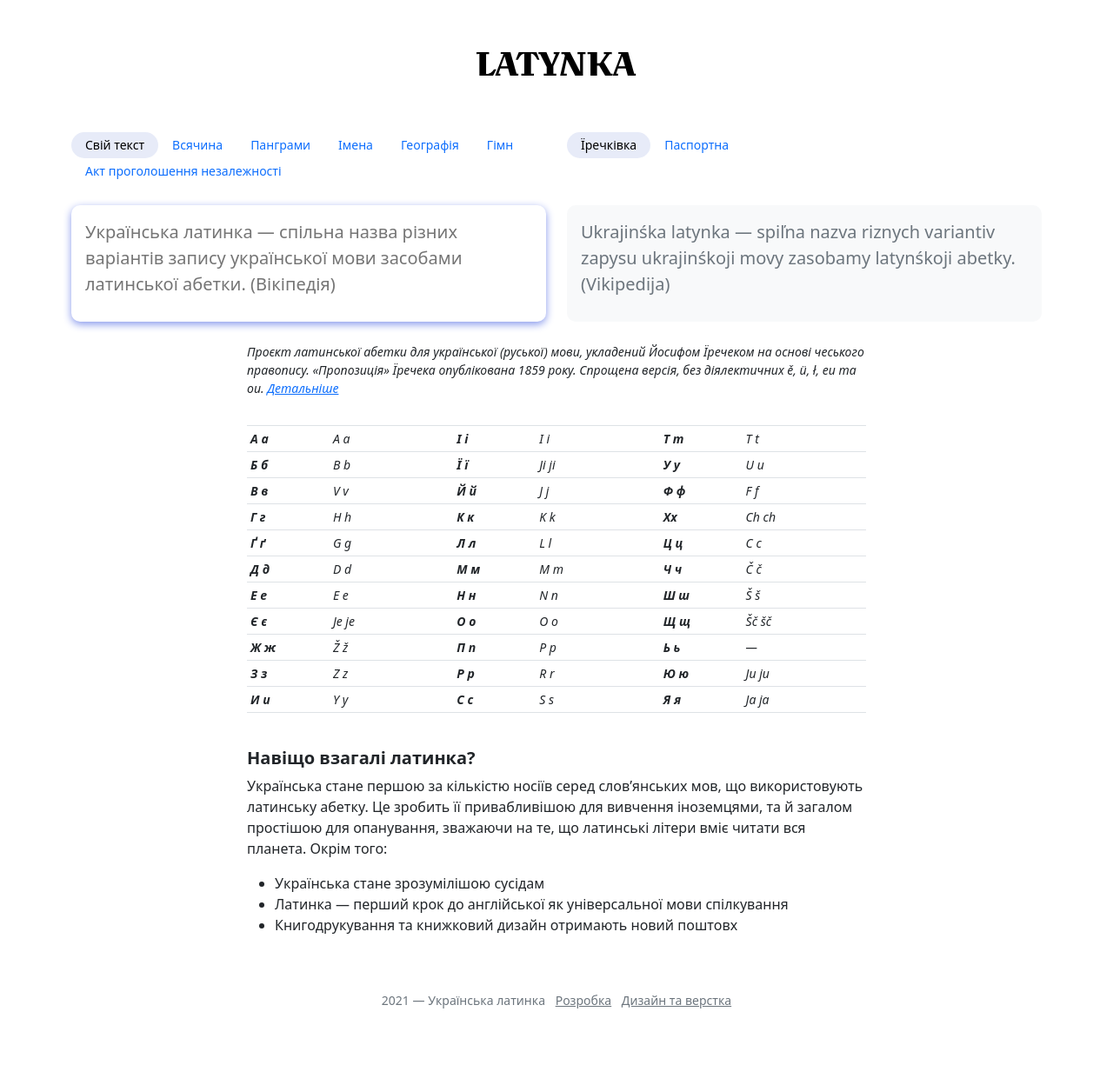
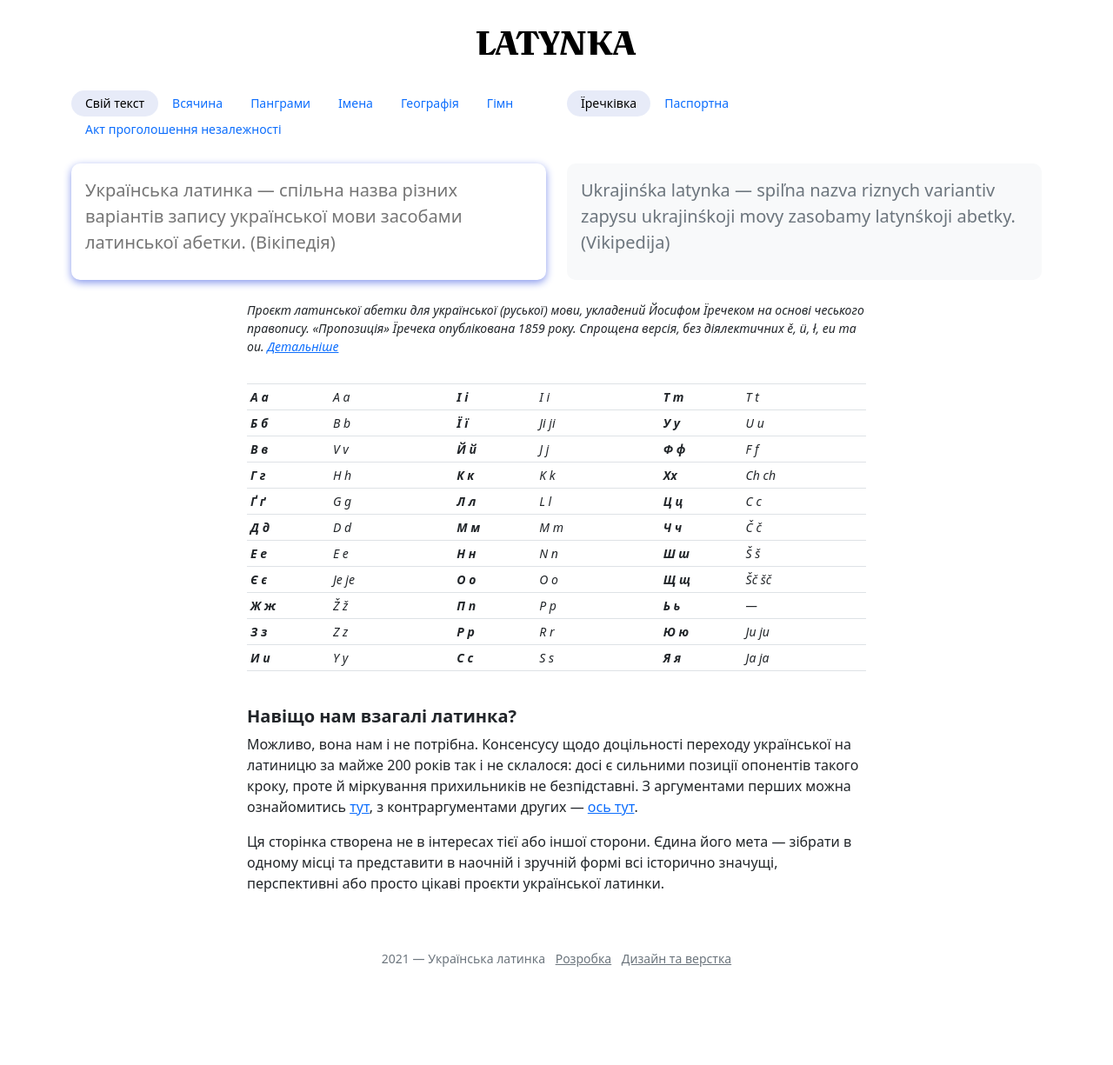
Before and after one commit to kokokostya/Latynka, a plain HTML site: page html/index.html in a window 1280 px wide. Shown: the whole page at 87% size. After the commit the page ends 1177 px from the top, so only its background shows below. Drawn offline with nearby package versions, Linux system fonts and the light colour scheme.

Commit message:
Disclaimer text

```diff
--- a/html/index.html
+++ b/html/index.html
@@ -19,7 +19,7 @@
   </head>
 
   <body>
-    <header class="text-center py-4 py-lg-5"><h1><a href="index.html" class="d-inline-block logo"><span class="visually-hidden">Latynka</span></a></h1></header>
+    <header class="text-center py-4"><h1><a href="index.html" class="d-inline-block logo"><span class="visually-hidden">Latynka</span></a></h1></header>
 
     <section class="container">
       <div class="row row-cols-1 row-cols-lg-2 mb-4">
@@ -176,13 +176,9 @@
         </article>
 
         <article class="col col-lg-8 px-4">
-          <h2>Навіщо взагалі латинка?</h2>
-          <p>Українська стане першою за кількістю носіїв серед слов’янських мов, що використовують латинську абетку. Це зробить її привабливішою для вивчення іноземцями, та й загалом простішою для опанування, зважаючи на те, що латинські літери вміє читати вся планета. Окрім того:</p>
-          <ul>
-            <li>Українська стане зрозумілішою сусідам</li>
-            <li>Латинка — перший крок до англійської як універсальної мови спілкування</li>
-            <li>Книгодрукування та книжковий дизайн отримають новий поштовх</li>
-          </ul>
+          <h2>Навіщо нам взагалі латинка?</h2>
+          <p>Можливо, вона нам і не потрібна. Консенсусу щодо доцільності переходу української на латиницю за майже 200 років так і не склалося: досі є сильними позиції опонентів такого кроку, проте й міркування прихильників не безпідставні. З аргументами перших можна ознайомитись <a href="https://telegraf.design/news/chy-potribno-ukrayini-perehodyty-na-latynytsyu-dumky-shryftorobiv/">тут</a>, з контраргументами других — <a href="https://nachasi.com/manifest/">ось тут</a>.</p>
+          <p>Ця сторінка створена не в інтересах тієї або іншої сторони. Єдина його мета — зібрати в одному місці та представити в наочній і зручній формі всі історично значущі, перспективні або просто цікаві проєкти української латинки.</p>
         </article>
       </div>
     </section>
--- a/html/scripts/custom.js
+++ b/html/scripts/custom.js
@@ -101,7 +101,7 @@ document.addEventListener("DOMContentLoaded", function(e) {
       resultText.classList.remove("d-none");
     }
 
-    textArea.style.height = "";
+    textArea.style.height = "auto";
     textArea.style.height = textArea.scrollHeight + "px" ;
 
     translateInput();
@@ -169,8 +169,6 @@ document.addEventListener("DOMContentLoaded", function(e) {
   // Tab scroll behavior
   document.querySelectorAll(".h-scroll-container").forEach( function(scrollContainer) {
     let containerWidth = scrollContainer.clientWidth;
-    let selectedElementPositionLeft = scrollContainer.querySelector(".active").getBoundingClientRect().left;
-    let selectedElementWidth = scrollContainer.querySelector(".active").clientWidth;
     let lastElementPositionLeft = scrollContainer.querySelector("ul li:last-child").getBoundingClientRect().left - scrollContainer.getBoundingClientRect().left;
     let lastElementWidth = scrollContainer.querySelector("ul li:last-child").clientWidth;
 
```
